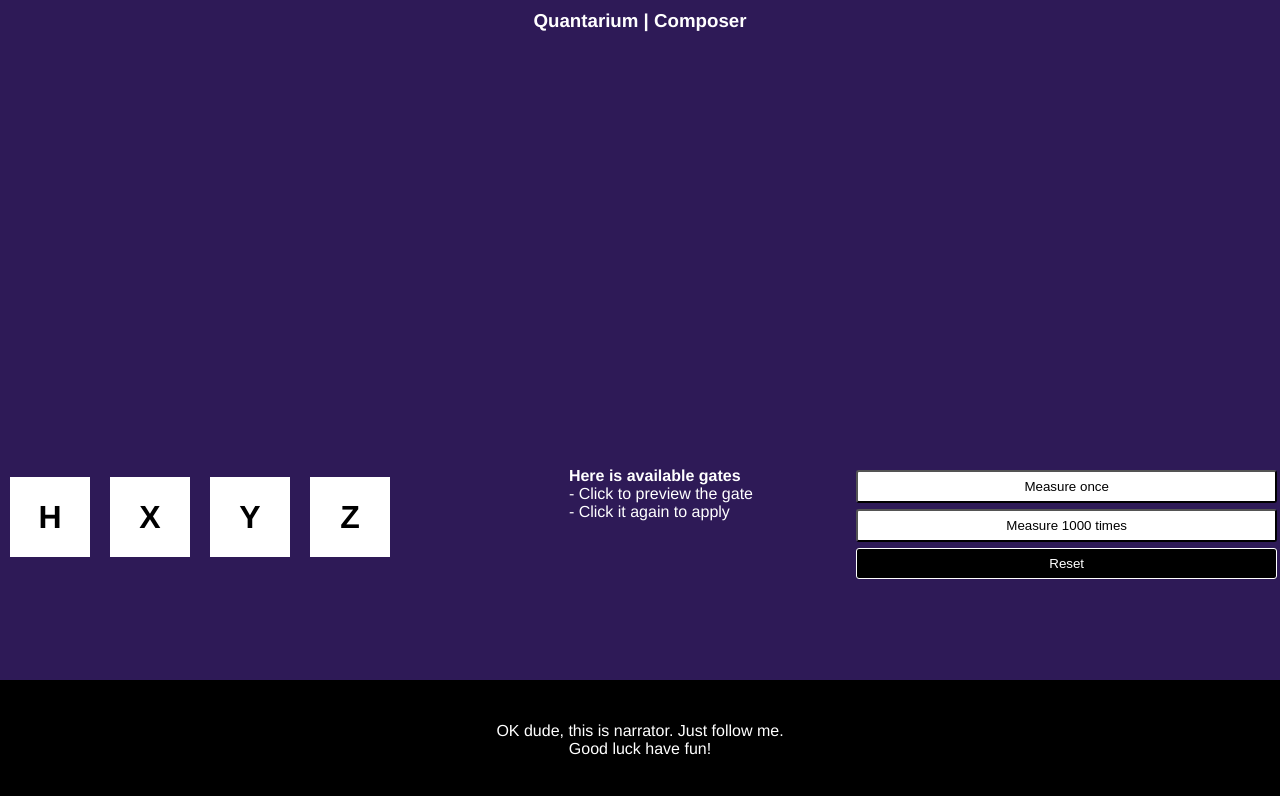
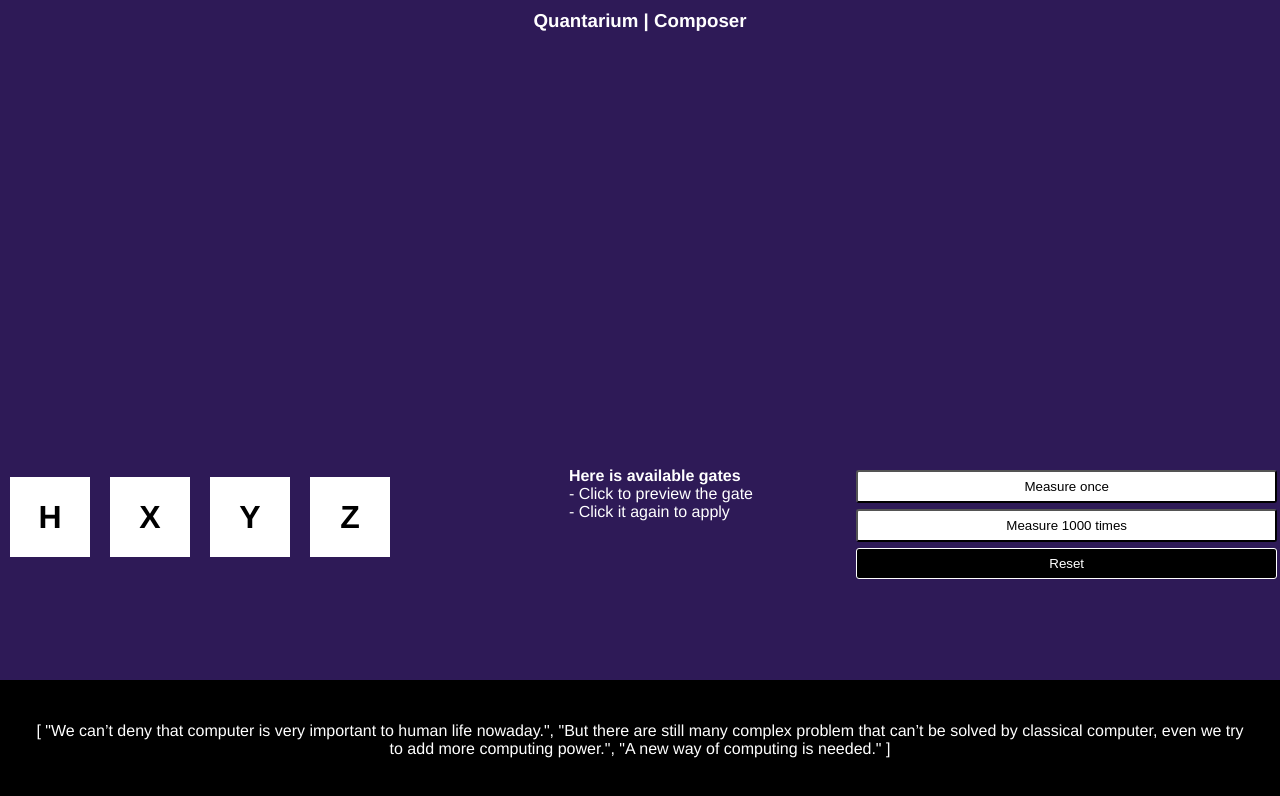
Before and after one commit to Th1nkK1D/quantarium-ui, a Vue app: page /#/story in a window 1280 px wide. Shown: the top 796 px of the page. Built offline with nearby package versions, Linux system fonts and the light colour scheme; no server answers.

Commit message:
Add json story scenes initialization

```diff
--- /dev/null
+++ b/src/assets/scenes.json
@@ -0,0 +1,39 @@
+[
+  {
+    "global": {
+      "apiServer": "localhost:3000"
+    },
+    "stage": {
+      "id": 0,
+      "storyMode": true
+    }
+  },
+  {
+    "stage": {
+      "id": 1,
+      "passConditions": [
+        "text-read"
+      ]
+    },
+    "narrator": {
+      "text": [
+        "We can’t deny that computer is very important to human life nowaday.",
+        "But there are still many complex problem that can’t be solved by classical computer, even we try to add more computing power.",
+        "A new way of computing is needed."
+      ]
+    }
+  },
+  {
+    "stage": {
+      "id": 2,
+      "passConditions": [
+        "text-read"
+      ]
+    },
+    "narrator": {
+      "text": [
+        "So quantum computing was invented using modern physics theory like quantum physics, and it change the way that computer work completely."
+      ]
+    }
+  }
+]
--- a/src/components/NarrativeDisplay.vue
+++ b/src/components/NarrativeDisplay.vue
@@ -1,16 +1,17 @@
 <template>
   <div class="narrative-display">
     <div class="content">
-      OK dude, this is narrator. Just follow me.
-      <br>
-      Good luck have fun!
+      {{ text }}
     </div>
   </div>
 </template>
 
 <script>
 export default {
-  name: 'NarrativeDisplay'
+  name: 'NarrativeDisplay',
+  props: [
+    'text'
+  ]
 }
 </script>
 
--- a/src/stores/index.js
+++ b/src/stores/index.js
@@ -1,14 +1,16 @@
 import Vue from 'vue'
 import Vuex from 'vuex'
+
+import scenes from '@/assets/scenes.json'
 
 Vue.use(Vuex)
 
 const state = {
   global: {
-    server: ''
+    apiServer: ''
   },
   story: {
-    sequence: [],
+    scenes: [],
     total: 0
   },
   stage: {
@@ -30,15 +32,26 @@
       result: [0, 0]
     }
   }
-
 }
 
 const mutations = {
-
+  initScenes (state) {
+    state.story = {
+      scenes: scenes,
+      total: scenes.length
+    }
+  },
+  applyScene (state, i) {
+    Object.keys(state.story.scenes[i]).forEach(key => Object.assign(state[key], state.story.scenes[i][key]))
+  }
 }
 
 const actions = {
-
+  loadAllScenes ({ commit }) {
+    commit('initScenes')
+    commit('applyScene', 0)
+    commit('applyScene', 1)
+  }
 }
 
 export default new Vuex.Store({ state, mutations, actions })
--- a/src/views/StoryMode.vue
+++ b/src/views/StoryMode.vue
@@ -4,12 +4,14 @@
       <QubitComposer />
     </div>
     <div class="fx-x1">
-      <NarrativeDisplay />
+      <NarrativeDisplay :text="narrator.text" />
     </div>
   </div>
 </template>
 
 <script>
+import { mapActions, mapState } from 'vuex'
+
 import QubitComposer from '@/components/QubitComposer'
 import NarrativeDisplay from '@/components/NarrativeDisplay'
 
@@ -18,6 +20,19 @@
   components: {
     QubitComposer,
     NarrativeDisplay
+  },
+  computed: {
+    ...mapState([
+      'narrator'
+    ])
+  },
+  methods: {
+    ...mapActions([
+      'loadAllScenes'
+    ])
+  },
+  mounted () {
+    this.loadAllScenes()
   }
 }
 </script>
```
